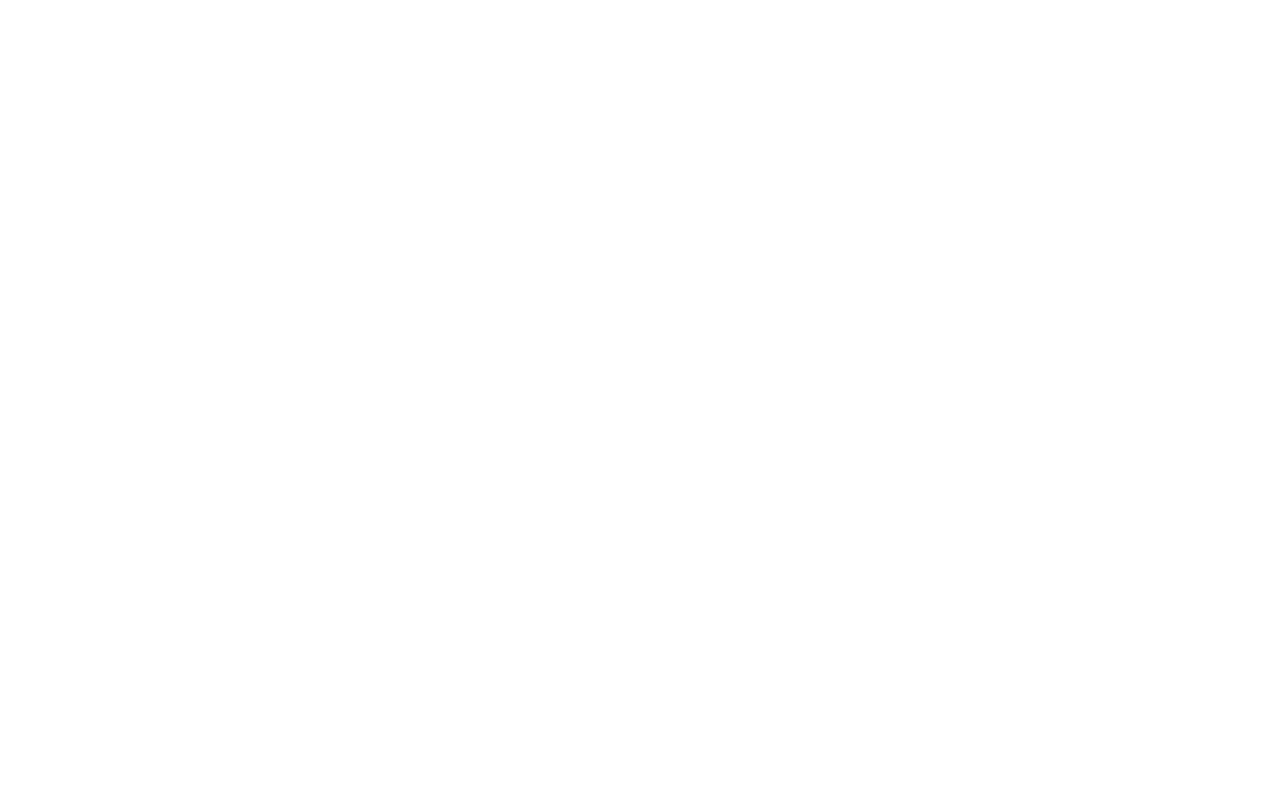
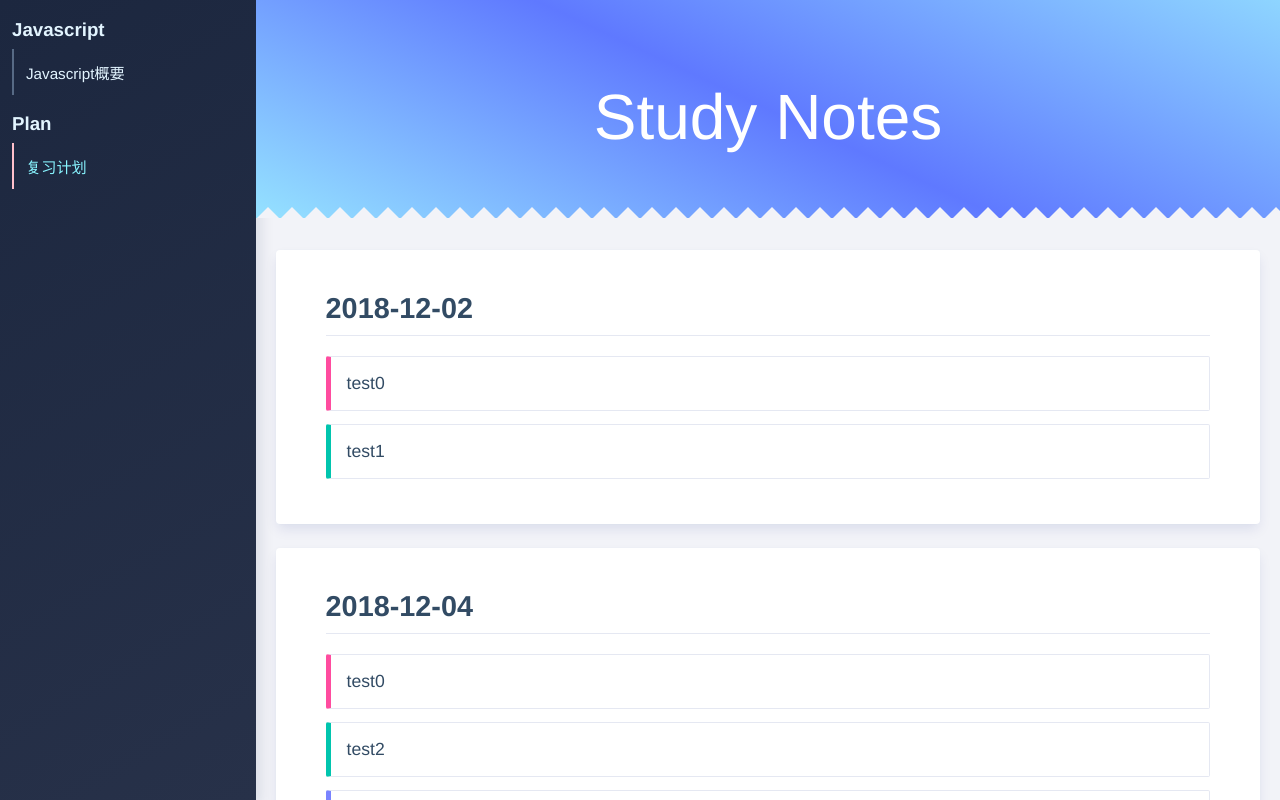
Before and after one commit to llhl001/study-notes, a Vue app: page /home/plan in a window 1280 px wide. Built offline with nearby package versions, Linux system fonts and the light colour scheme.

Commit message:
复习计划

```diff
--- a/package.json
+++ b/package.json
@@ -8,6 +8,7 @@
     "lint": "vue-cli-service lint"
   },
   "dependencies": {
+    "dayjs": "^1.7.7",
     "vue": "^2.5.17",
     "vue-router": "^3.0.1"
   },
--- a/src/components/k-snippet.vue
+++ b/src/components/k-snippet.vue
@@ -1,13 +1,14 @@
 <template>
   <div class="k-snippet">
-    <h2 class="k-snippet--title">
-      <slot name="title"></slot>
-    </h2>
+    <h2 class="k-snippet--title">{{title}}</h2>
     <slot></slot>
   </div>
 </template>
 <script>
 export default {
+  props: {
+    title: String
+  }
 }
 </script>
 <style lang="scss" scoped>
--- a/src/router.js
+++ b/src/router.js
@@ -6,11 +6,27 @@
 export default new Router({
   mode: "history",
   base: process.env.BASE_URL,
+  scrollBehavior() {
+    return { x: 0, y: 0 }
+  },
   routes: [
     {
       path: "/",
       name: "home",
-      component: () => import("@/views/home.vue")
+      redirect: "/home/plan",
+      component: () => import("@/views/home.vue"),
+      children: [
+        {
+          path: "/home/javascript-01",
+          name: "plan",
+          component: () => import("@/notes/test.md")
+        },
+        {
+          path: "/home/plan",
+          name: "plan",
+          component: () => import("@/views/plan.vue")
+        }
+      ]
     }
   ]
 })
--- a/src/views/home.vue
+++ b/src/views/home.vue
@@ -5,56 +5,28 @@
       <k-transition-collapse>
         <div v-show="showMenu">
           <h3>Javascript</h3>
-          <router-link to="/">Javascript概要</router-link>
-          <router-link to="/a">Html中使用JavaScript</router-link>
-          <router-link to="/b">语法和数据类型</router-link>
-          <h3>Vue</h3>
-          <router-link to="/a">Vue1</router-link>
-          <router-link to="/b">Vue2</router-link>
-          <h3>Vue</h3>
-          <router-link to="/a">Vue1</router-link>
-          <router-link to="/b">Vue2</router-link>
-          <h3>Vue</h3>
-          <router-link to="/a">Vue1</router-link>
-          <router-link to="/b">Vue2</router-link>
-          <h3>Vue</h3>
-          <router-link to="/a">Vue1</router-link>
-          <router-link to="/b">Vue2</router-link>
-          <h3>Vue</h3>
-          <router-link to="/a">Vue1</router-link>
-          <router-link to="/b">Vue2</router-link>
-          <h3>Vue</h3>
-          <router-link to="/a">Vue1</router-link>
-          <router-link to="/b">Vue2</router-link>
-          <h3>Vue</h3>
-          <router-link to="/a">Vue1</router-link>
-          <router-link to="/b">Vue2</router-link>
-          <h3>Vue</h3>
-          <router-link to="/a">Vue1</router-link>
-          <router-link to="/b">Vue2</router-link>
-          <h3>Vue</h3>
-          <router-link to="/a">Vue1</router-link>
-          <router-link to="/b">Vue2</router-link>
+          <router-link to="/home/javascript-01" @click.native="handleRouteLinkClick">Javascript概要</router-link>
+          <h3>plan</h3>
+          <router-link to="/home/plan" @click.native="handleRouteLinkClick">复习计划</router-link>
         </div>
       </k-transition-collapse>
     </div>
     <div class="k-v-home--main">
       <div class="k-v-home--main-banner">Study Notes</div>
       <div class="k-v-home--main-content">
-        <k-test></k-test>
+        <router-view></router-view>
       </div>
     </div>
   </div>
 </template>
 
 <script>
-import KTest from '@/notes/test.md'
 import KTransitionCollapse from '@/components/k-transition-collapse'
 import clickoutside from '@/directives/clickoutside'
 
 export default {
   name: "home",
-  components: { KTest, KTransitionCollapse },
+  components: { KTransitionCollapse },
   directives: {
     clickoutside
   },
@@ -86,6 +58,9 @@
   methods: {
     handleClickOutSide() {
       if (this.mediaClass != 'k-v-home--s') return
+      this.showMenu = false
+    },
+    handleRouteLinkClick() {
       this.showMenu = false
     }
   },
@@ -234,7 +209,7 @@
       max-height: 378px;
       overflow-y: auto;
       box-sizing: border-box;
-      padding: 0 0.75rem;
+      padding: 0 0.75rem 0.5rem 0.75rem;
       border-top: 1px solid #5f73a5;
     }
   }
--- /dev/null
+++ b/src/views/plan.vue
@@ -0,0 +1,87 @@
+<template>
+  <div class="k-v-plan">
+
+    <k-snippet v-for="({date,rows}, index) in planGroupList" :key="index" :title="date">
+      <div v-for="(content,index) in rows" :key="index" :class="`k-v-plan--item k-v-plan--item-color-${index}`">
+        {{ content }}
+      </div>
+    </k-snippet>
+  </div>
+</template>
+
+<script>
+import moment from 'dayjs'
+
+export default {
+  data() {
+    return {
+      planList: [
+        { date: '2018-11-30', content: 'test0' },
+        { date: '2018-12-01', content: 'test1' },
+        { date: '2018-12-02', content: 'test2' },
+        { date: '2018-12-03', content: 'test3' },
+        { date: '2018-12-04', content: 'test4' },
+        { date: '2018-12-05', content: 'test5' },
+      ]
+    }
+  },
+  computed: {
+    planGroupList() {
+      let planMap = {}
+      let intervalList = [1, 2, 4, 7, 15, 30, 60]
+      this.planList.forEach(({ date, content }) => {
+        intervalList.forEach(interval => {
+          let reviewDate = moment(date).add(interval, 'days');
+          if (reviewDate.isBefore(moment().add(-1, 'days'), 'day')) return
+          let reviewDateFormat = reviewDate.format("YYYY-MM-DD")
+          if (!planMap[reviewDateFormat]) {
+            planMap[reviewDateFormat] = []
+          }
+          planMap[reviewDateFormat].push(content)
+        });
+      });
+      let rows = []
+      for (const key in planMap) {
+        rows.push({ date: key, rows: planMap[key] })
+      }
+      rows.sort()
+      return rows
+    }
+  }
+}
+</script>
+
+
+<style lang="scss" scoped>
+.k-v-plan {
+  .k-v-plan--item {
+    border: 1px solid rgba(0, 32, 128, 0.1);
+    border-radius: 2px;
+    border-left: 5px solid #ff4c9f;
+    padding: 1rem;
+    margin-bottom: 0.8rem;
+  }
+
+  .k-v-plan--item-color-0 {
+    border-left-color: #ff4c9f;
+  }
+  .k-v-plan--item-color-1 {
+    border-left-color: #01c5ae;
+  }
+  .k-v-plan--item-color-2 {
+    border-left-color: #7983ff;
+  }
+  .k-v-plan--item-color-3 {
+    border-left-color: #ffb000;
+  }
+  .k-v-plan--item-color-4 {
+    border-left-color: #00cbfd;
+  }
+  .k-v-plan--item-color-5 {
+    border-left-color: #ff7b74;
+  }
+  .k-v-plan--item-color-6 {
+    border-left-color: #5f9de9;
+  }
+}
+</style>
--- a/webpack/k-markdown-snippet.js
+++ b/webpack/k-markdown-snippet.js
@@ -17,8 +17,7 @@
         }
         // 2.代码块包裹
         return `
-        <k-snippet>
-        <template slot="title">${description}</template>`
+        <k-snippet title="${description}">`
       } else {
         return `
         </k-snippet>\n`
```
Also changed, not shown: 1 other file (tests, documents, lock files or other folders).
